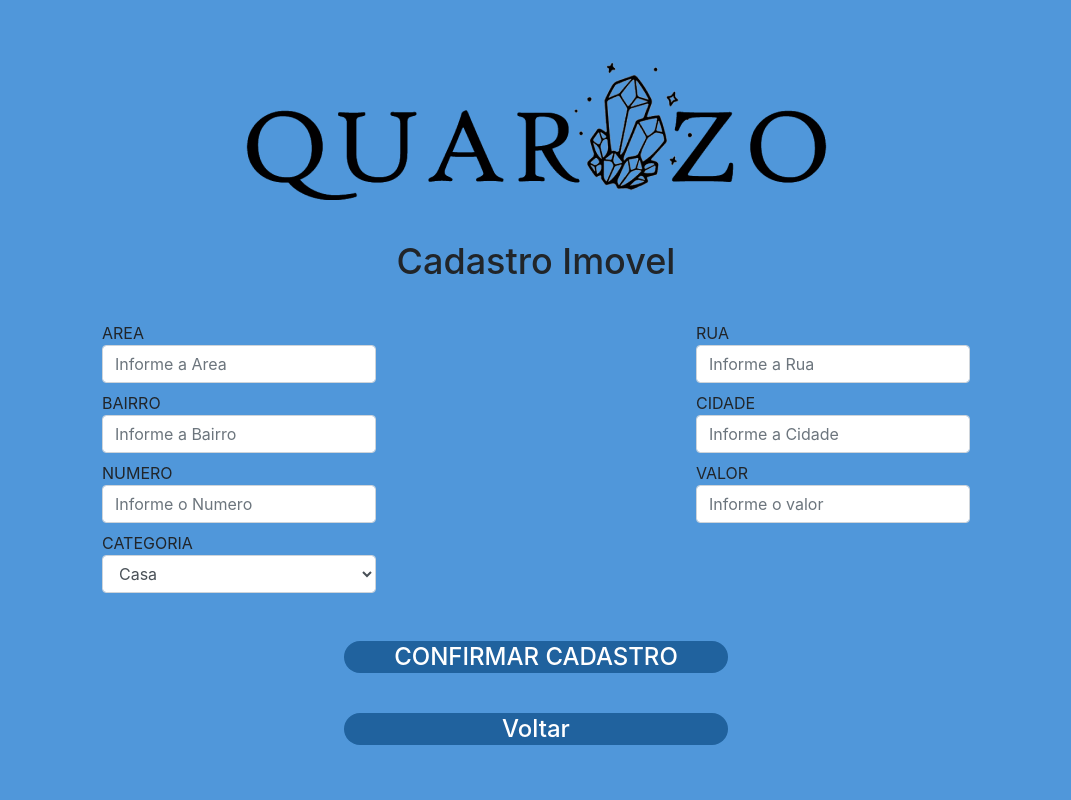
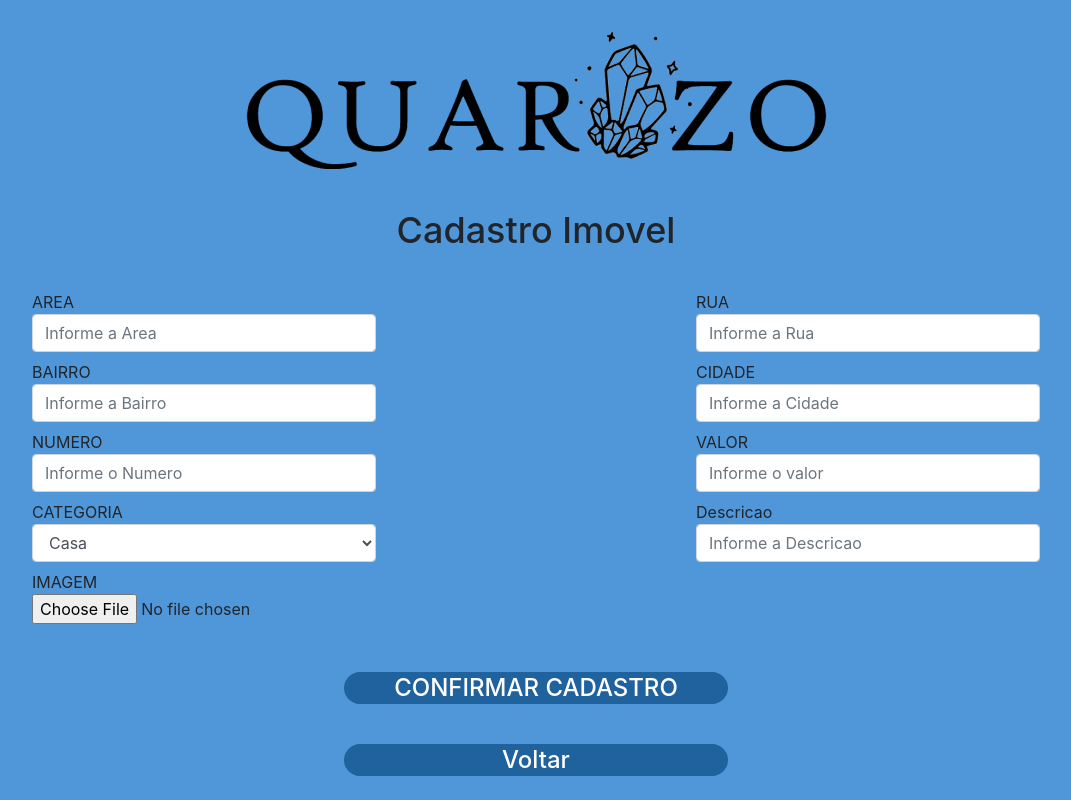
Before and after one commit to paulinaJulia/Projeto_quartzo, a Django app: page /imovel/imovel-create/ in a window 1280 px wide. Shown: the whole page, without its empty margins (104-1175 px from the left). Run offline with Django 4.2, Linux system fonts and the light colour scheme; the visitor is signed in with stand-in values (Sample User, id 1); some libraries are stand-ins or nearby versions.

Commit message:
ajustes de front e back

```diff
--- a/imoveis/forms/imovel_form.py
+++ b/imoveis/forms/imovel_form.py
@@ -16,13 +16,15 @@
     valor = forms.FloatField(label='valor', widget=forms.NumberInput(attrs={'class': 'form-control', 'placeholder':  'Informe o valor'}))
 
     """imagem = forms.ImageField(label='imagem', widget=forms.TextInput(attrs={'type': 'file', 'placeholder':  'Informe o imagem'}))"""
-
     categoria = forms.CharField(label='categoria', widget=forms.Select(attrs={'class': 'form-control'}, choices= [
         ('Casa', 'Casa'),
         ('Apartamento', 'Apartamento'),
         ('Terreno', 'Terreno'),
         ('Predio comercial', 'Predio comercial'),
     ]))
+    descricao = forms.CharField(label='Descricao', widget=forms.TextInput(attrs={'class': 'form-control', 'placeholder':  'Informe a Descricao'}))
+
+
     class Meta:
         model = Imovel
 
--- a/imoveis/templates/imovel_create_view.html
+++ b/imoveis/templates/imovel_create_view.html
@@ -44,6 +44,12 @@
             <label class="flex flex-col">CATEGORIA
                 {{form.categoria}}
             </label>
+            <label class="flex flex-col">Descricao
+                {{form.descricao}}
+            </label>
+            <label class="flex flex-col">IMAGEM
+                {{form.imagem}}
+            </label>
            </div>
         <button type="submit" class="mx-auto mt-10 text-white font-medium text-2xl bg-[#20629E] w-96 rounded-3xl grid place-content-center">CONFIRMAR CADASTRO</button>
         <a class="mx-auto mt-10 text-white font-medium text-2xl bg-[#20629E] w-96 rounded-3xl grid place-content-center" href="http://localhost:8000/">Voltar</a>
--- a/imoveis/templates/imovel_list_view.html
+++ b/imoveis/templates/imovel_list_view.html
@@ -22,6 +22,7 @@
                 <th>{{object.valor}}</th>
                 <th>{{object.categoria}}</th>
                 <th> {{object.imagem}}</th>
+                <th>{{object.descricao}}</th>
             </tr>
         </thead>
         <tbody>
@@ -35,6 +36,7 @@
                 <td>{{imovel.numero}}</td>
                 <td>{{imovel.valor}}</td>
                 <td>{{imovel.categoria}}</td>
+                <td>{{imovel.descricao}}</td>
                 <td>
                     <!-- ver por que não pega imagem {{imovel.imagem.url-->
                     <img src="/{{imovel.imagem}}" height="300" width="300">
```
Also changed, not shown: static/images/casa-2_h8hwB7d.png (added).
